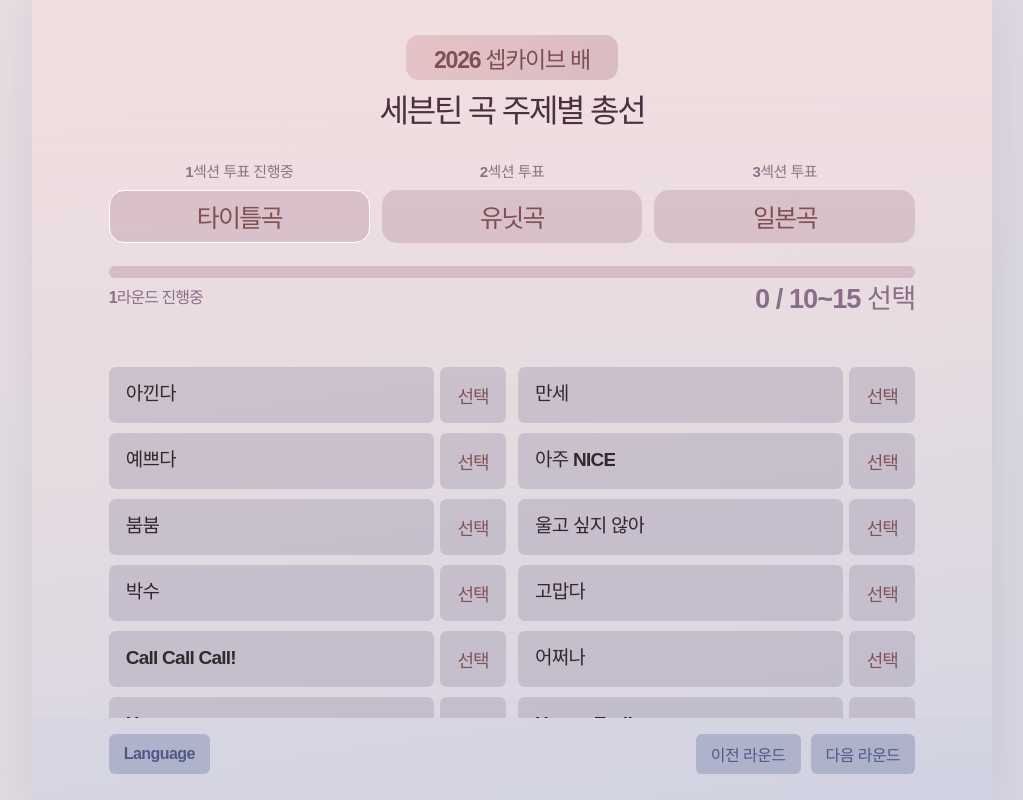
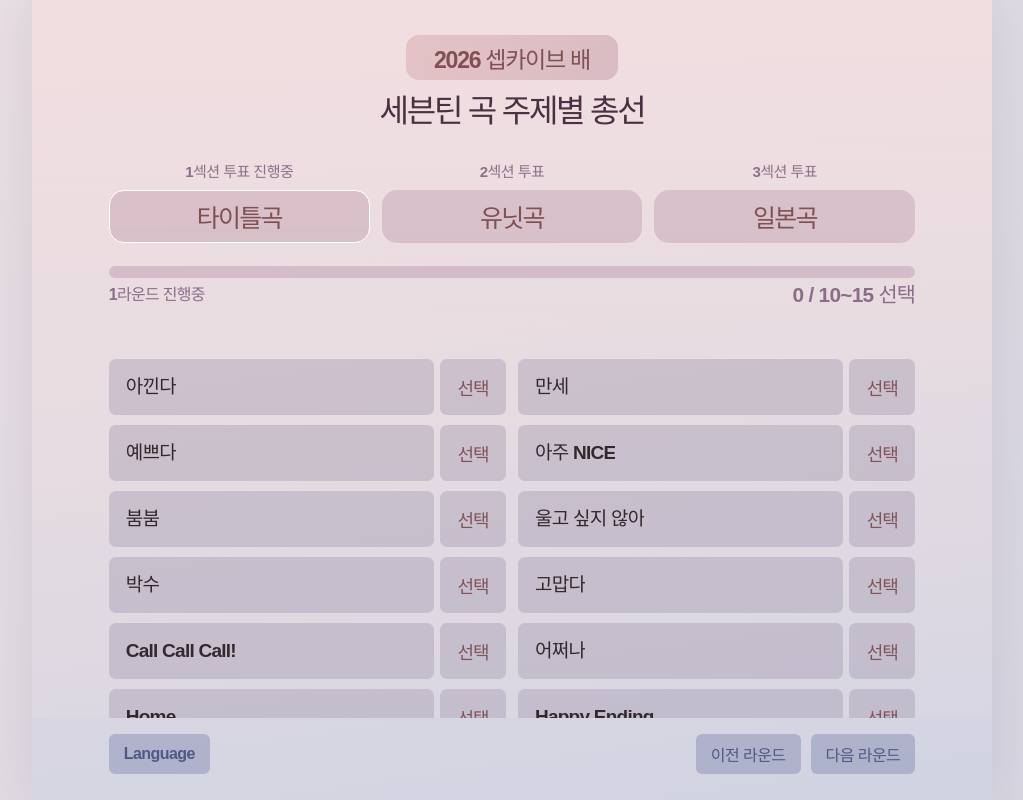
Before and after one commit to svtchive0526/seventeen-title-vote, a plain HTML site: page index.html in a window 1280 px wide. Shown: the whole page, without its empty margins (128-1151 px from the left). Drawn offline with Linux system fonts and the light colour scheme; a web font is replaced by a local one.

Commit message:
Add files via upload

```diff
--- a/index.html
+++ b/index.html
@@ -13,7 +13,7 @@ button{font:inherit;cursor:pointer;-webkit-tap-highlight-color:transparent;touch
 .vote-info{margin-top:53px}.section-status{display:grid;grid-template-columns:repeat(3,minmax(0,1fr));gap:4px;margin-bottom:9px}.section-status span{text-align:center;color:#8b7188;font-size:11.5px;font-weight:800;white-space:nowrap;letter-spacing:-.065em;overflow:hidden}
 .section-tabs{display:grid;grid-template-columns:repeat(3,minmax(0,1fr));gap:4px}.section-tab{border:1.3px solid transparent;height:40px;border-radius:15px;background:rgba(201,169,185,.55);color:#815052;font-size:21px;font-weight:850;letter-spacing:-.07em;padding:0;pointer-events:none}.section-tab.active{border-color:white;background:rgba(207,178,190,.67)}
 .team-tabs{display:grid;grid-template-columns:repeat(3,minmax(0,1fr));gap:4px;margin-top:12px}.team-tab{height:29px;border-radius:18px;border:0;background:rgba(202,172,190,.55);color:#83595d;font-size:13px;font-weight:800;letter-spacing:-.07em;white-space:nowrap;padding:0 2px;pointer-events:none}.team-tab.active{background:white}
-.progress-block{margin-top:29px;padding-bottom:36px}.progress-track{height:12px;background:rgba(197,166,183,.58);border-radius:15px;overflow:hidden}.progress-fill{height:100%;background:linear-gradient(90deg,#b88d9f,#bd92a4);border-radius:15px;min-width:0;transition:width .23s ease}.progress-caption{display:flex;align-items:center;justify-content:space-between;gap:5px;margin-top:5px;color:#8a6d88;font-size:21.25px;font-weight:750;letter-spacing:-.06em;line-height:1.18}
+.progress-block{margin-top:29px;padding-bottom:36px}.progress-track{height:12px;background:rgba(197,166,183,.58);border-radius:15px;overflow:hidden}.progress-fill{height:100%;background:linear-gradient(90deg,#b88d9f,#bd92a4);border-radius:15px;min-width:0;transition:width .23s ease}.progress-caption{display:flex;align-items:center;justify-content:space-between;gap:5px;margin-top:5px;color:#8a6d88;font-size:16.25px;font-weight:750;letter-spacing:-.06em;line-height:1.18}
 .progress-caption span:first-child{min-width:0;flex:1;white-space:normal;text-align:left;font-size:12.5px}.progress-caption span:last-child{flex:none;white-space:nowrap;text-align:right}
 .header.result-header{padding-bottom:57px}.result-header .brand{padding-bottom:0}
 .content{flex:1;min-height:0;overflow-y:auto;overscroll-behavior:contain;scrollbar-width:none;padding:49px 10.5% 30px}.content::-webkit-scrollbar{display:none}
@@ -38,7 +38,7 @@ button{font:inherit;cursor:pointer;-webkit-tap-highlight-color:transparent;touch
   .section-tab{height:53px;font-size:25px}
   .team-tab{height:36px;font-size:17px}
   .progress-block{margin-top:23px;padding-bottom:24px}
-  .progress-caption{font-size:27.2px;letter-spacing:-.035em}
+  .progress-caption{font-size:20.8px;letter-spacing:-.035em}
   .progress-caption span:first-child{font-size:16px}
   .content{padding:28px 8% 38px}
   .song-list{display:grid;grid-template-columns:repeat(2,minmax(0,1fr));gap:10px 12px;align-content:start}
```
